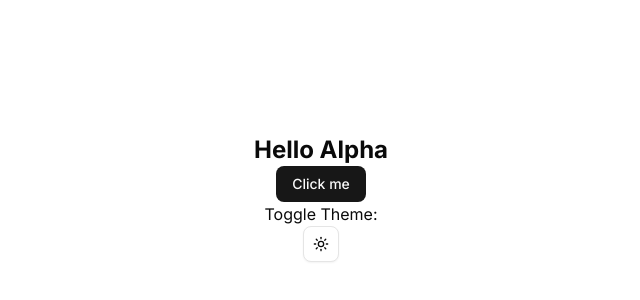
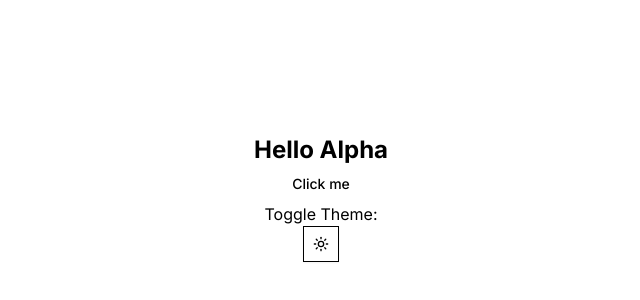
Before and after one commit to anshulkardam2910/alpha-frontend, a Next.js app: page / in a window 1280 px wide. Shown: the part 202-502 px from the top of the page, without its empty margins (319-959 px from the left). Built offline with nearby package versions, Linux system fonts and the light colour scheme.

Commit message:
init css styles

```diff
--- a/src/app/globals.css
+++ b/src/app/globals.css
@@ -47,73 +47,88 @@
   --radius-4xl: calc(var(--radius) + 16px);
 }
 
-:root {
-  --radius: 0.625rem;
-  --background: oklch(1 0 0);
-  --foreground: oklch(0.145 0 0);
-  --card: oklch(1 0 0);
-  --card-foreground: oklch(0.145 0 0);
-  --popover: oklch(1 0 0);
-  --popover-foreground: oklch(0.145 0 0);
-  --primary: oklch(0.205 0 0);
-  --primary-foreground: oklch(0.985 0 0);
-  --secondary: oklch(0.97 0 0);
-  --secondary-foreground: oklch(0.205 0 0);
-  --muted: oklch(0.97 0 0);
-  --muted-foreground: oklch(0.556 0 0);
-  --accent: oklch(0.97 0 0);
-  --accent-foreground: oklch(0.205 0 0);
-  --destructive: oklch(0.577 0.245 27.325);
-  --border: oklch(0.922 0 0);
-  --input: oklch(0.922 0 0);
-  --ring: oklch(0.708 0 0);
+root {
+  --background: oklch(0.9911 0 0);
+  --foreground: oklch(0.2050 0 0);
+  --card: oklch(1.0000 0 0);
+  --card-foreground: oklch(0.2050 0 0);
+  --popover: oklch(1.0000 0 0);
+  --popover-foreground: oklch(0.2050 0 0);
+  --primary: oklch(0.2686 0.0105 61.0213);
+  --primary-foreground: oklch(1.0000 0 0);
+  --secondary: oklch(0.9771 0.0034 67.7834);
+  --secondary-foreground: oklch(0.3715 0 0);
+  --muted: oklch(0.9711 0.0034 67.7831);
+  --muted-foreground: oklch(0.4386 0 0);
+  --accent: oklch(0.9569 0.0042 56.3740);
+  --accent-foreground: oklch(0.3715 0 0);
+  --destructive: oklch(0.5785 0.2138 27.1723);
+  --destructive-foreground: oklch(1.0000 0 0);
+  --border: oklch(0.9711 0.0034 67.7831);
+  --input: oklch(0.9230 0.0030 48.7170);
+  --ring: oklch(0.2680 0.0070 34.2980);
   --chart-1: oklch(0.646 0.222 41.116);
   --chart-2: oklch(0.6 0.118 184.704);
   --chart-3: oklch(0.398 0.07 227.392);
   --chart-4: oklch(0.828 0.189 84.429);
   --chart-5: oklch(0.769 0.188 70.08);
   --sidebar: oklch(0.985 0 0);
-  --sidebar-foreground: oklch(0.145 0 0);
-  --sidebar-primary: oklch(0.205 0 0);
-  --sidebar-primary-foreground: oklch(0.985 0 0);
-  --sidebar-accent: oklch(0.97 0 0);
-  --sidebar-accent-foreground: oklch(0.205 0 0);
-  --sidebar-border: oklch(0.922 0 0);
-  --sidebar-ring: oklch(0.708 0 0);
+  --sidebar: oklch(0.9711 0.0034 67.7831);
+  --sidebar-foreground: oklch(0.4386 0 0);
+  --sidebar-primary: oklch(0.9230 0.0030 48.7170);
+  --sidebar-primary-foreground: oklch(0.2050 0 0);
+  --sidebar-accent: oklch(0.9569 0.0042 56.3740);
+  --sidebar-accent-foreground: oklch(0.4386 0 0);
+  --sidebar-border: oklch(0.9711 0.0034 67.7831);
+  --sidebar-ring: oklch(0.2680 0.0070 34.2980);
 }
+.dark {
+  --background: oklch(0.1450 0 0);
+  --foreground: oklch(0.9500 0 0);
 
-.dark {
-  --background: oklch(0.145 0 0);
-  --foreground: oklch(0.985 0 0);
-  --card: oklch(0.205 0 0);
-  --card-foreground: oklch(0.985 0 0);
-  --popover: oklch(0.205 0 0);
-  --popover-foreground: oklch(0.985 0 0);
-  --primary: oklch(0.922 0 0);
-  --primary-foreground: oklch(0.205 0 0);
-  --secondary: oklch(0.269 0 0);
-  --secondary-foreground: oklch(0.985 0 0);
-  --muted: oklch(0.269 0 0);
-  --muted-foreground: oklch(0.708 0 0);
-  --accent: oklch(0.269 0 0);
-  --accent-foreground: oklch(0.985 0 0);
-  --destructive: oklch(0.704 0.191 22.216);
-  --border: oklch(1 0 0 / 10%);
-  --input: oklch(1 0 0 / 15%);
-  --ring: oklch(0.556 0 0);
-  --chart-1: oklch(0.488 0.243 264.376);
-  --chart-2: oklch(0.696 0.17 162.48);
-  --chart-3: oklch(0.769 0.188 70.08);
-  --chart-4: oklch(0.627 0.265 303.9);
-  --chart-5: oklch(0.645 0.246 16.439);
-  --sidebar: oklch(0.205 0 0);
-  --sidebar-foreground: oklch(0.985 0 0);
-  --sidebar-primary: oklch(0.488 0.243 264.376);
-  --sidebar-primary-foreground: oklch(0.985 0 0);
-  --sidebar-accent: oklch(0.269 0 0);
-  --sidebar-accent-foreground: oklch(0.985 0 0);
-  --sidebar-border: oklch(1 0 0 / 10%);
-  --sidebar-ring: oklch(0.556 0 0);
+  --card: oklch(0.1850 0 0);
+  --card-foreground: oklch(0.9500 0 0);
+
+  --popover: oklch(0.1850 0 0);
+  --popover-foreground: oklch(0.9500 0 0);
+
+  --primary: oklch(0.7200 0.0105 61.0213);
+  --primary-foreground: oklch(0.1450 0 0);
+
+  --secondary: oklch(0.2400 0.0034 67.7834);
+  --secondary-foreground: oklch(0.9200 0 0);
+
+  --muted: oklch(0.2400 0.0034 67.7831);
+  --muted-foreground: oklch(0.7200 0 0);
+
+  --accent: oklch(0.2600 0.0042 56.3740);
+  --accent-foreground: oklch(0.9200 0 0);
+
+  --destructive: oklch(0.6500 0.2138 27.1723);
+  --destructive-foreground: oklch(0.9800 0 0);
+
+  --border: oklch(0.2400 0.0034 67.7831);
+  --input: oklch(0.2600 0.0030 48.7170);
+
+  --ring: oklch(0.7200 0.0105 61.0213);
+
+  --chart-1: oklch(0.646 0.222 41.116);
+  --chart-2: oklch(0.6 0.118 184.704);
+  --chart-3: oklch(0.55 0.09 227.392);
+  --chart-4: oklch(0.75 0.18 84.429);
+  --chart-5: oklch(0.72 0.17 70.08);
+
+  --sidebar: oklch(0.1850 0 0);
+  --sidebar-foreground: oklch(0.9000 0 0);
+
+  --sidebar-primary: oklch(0.3000 0.0030 48.7170);
+  --sidebar-primary-foreground: oklch(0.9500 0 0);
+
+  --sidebar-accent: oklch(0.2600 0.0042 56.3740);
+  --sidebar-accent-foreground: oklch(0.9000 0 0);
+
+  --sidebar-border: oklch(0.2400 0.0034 67.7831);
+  --sidebar-ring: oklch(0.7200 0.0105 61.0213);
 }
 
 @layer base {
```
